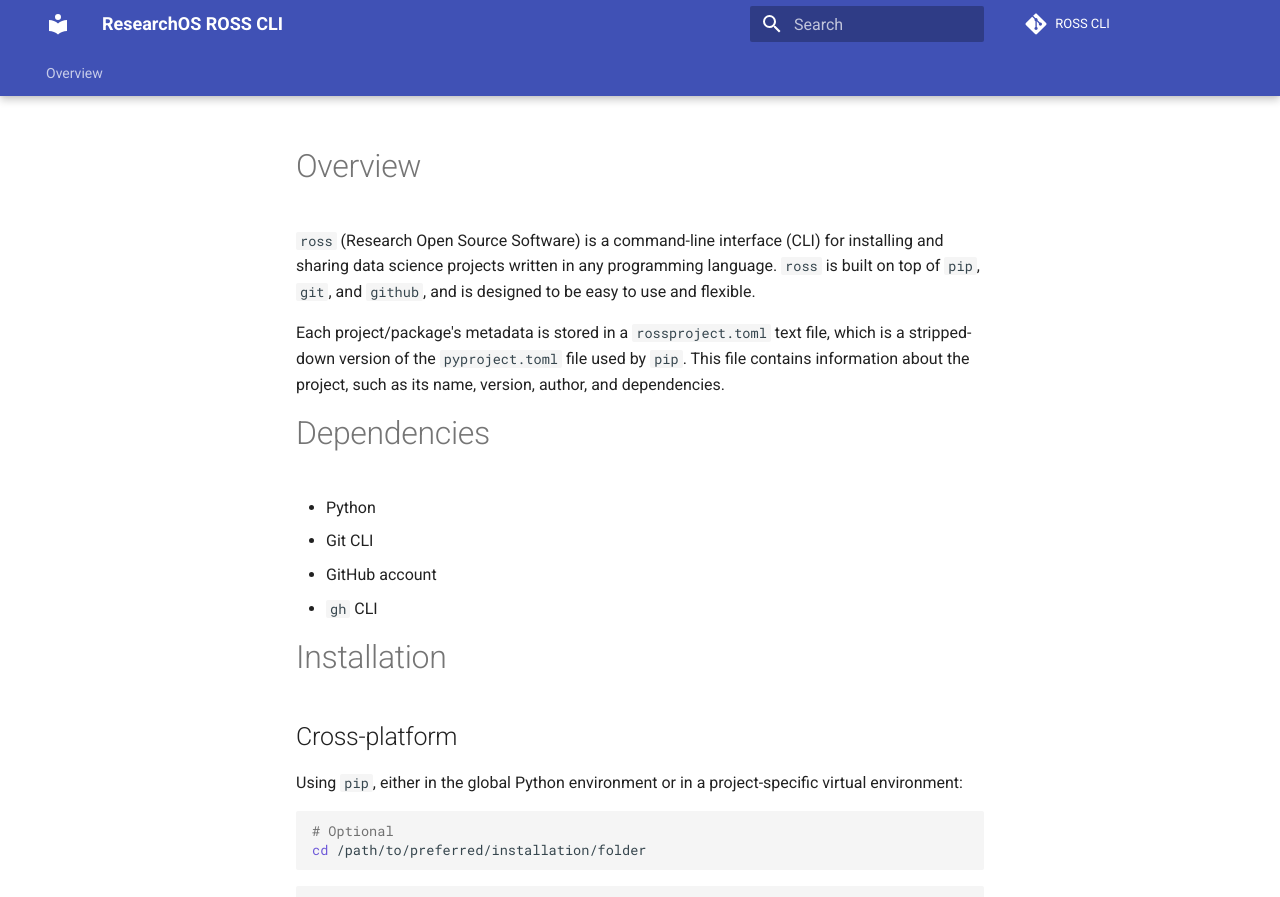
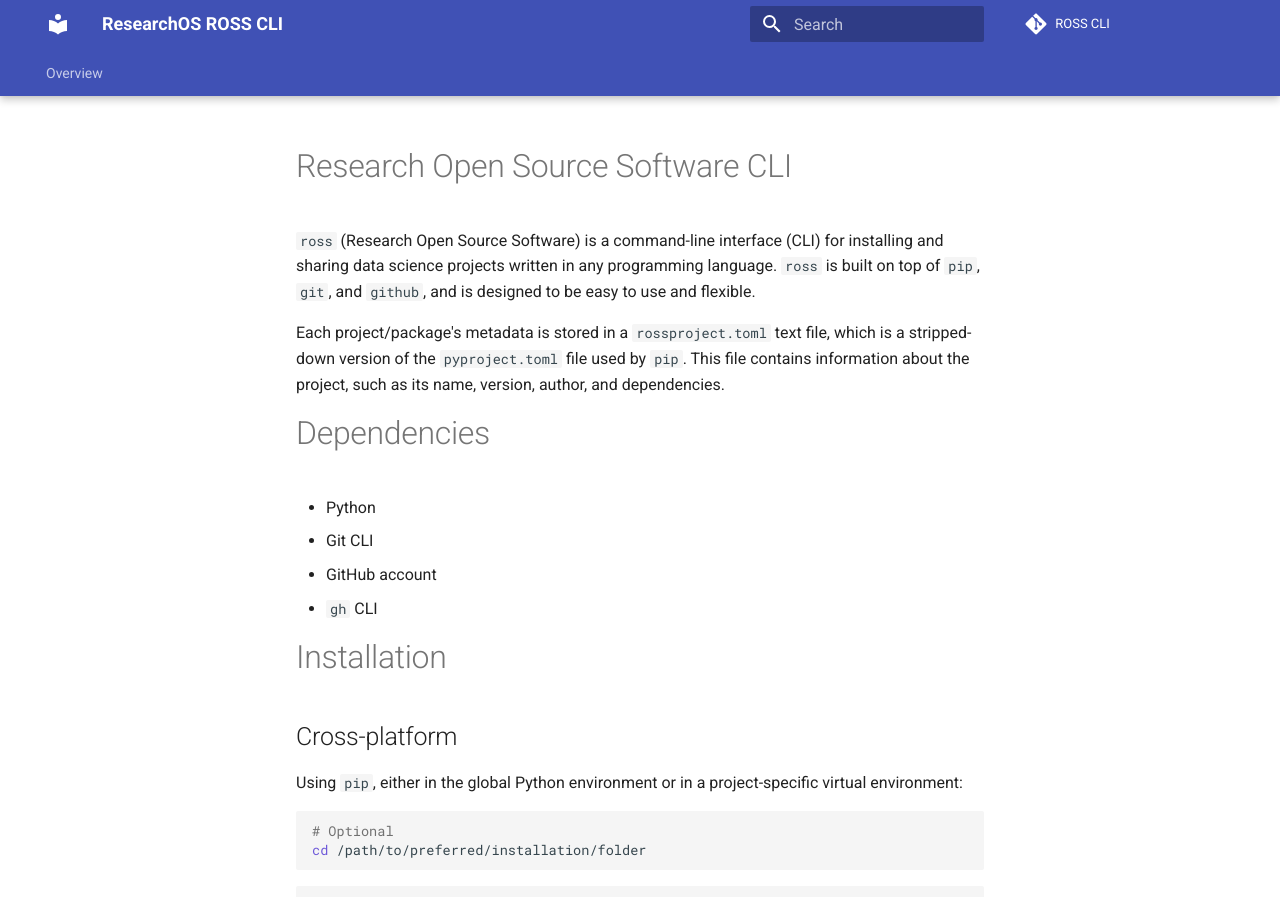
Before and after one commit to ResearchOS/ross_cli, an MkDocs documentation site: the page built from docs/index.md, in a window 1280 px wide and 900 px high. Shown: the top 897 px of the window. Built offline with MkDocs 1.6.1 and Material for MkDocs 9.7.7, drawn with Linux system fonts in a browser that asks for light colours; comment, search, counter and statistics services are not loaded.

Commit message:
Created docs on Read the Docs/mkdocs

```diff
--- a/docs/index.md
+++ b/docs/index.md
@@ -1,4 +1,4 @@
-# Overview
+# Research Open Source Software CLI
 `ross` (Research Open Source Software) is a command-line interface (CLI) for installing and sharing data science projects written in any programming language. `ross` is built on top of `pip`, `git`, and `github`, and is designed to be easy to use and flexible.
 
 Each project/package's metadata is stored in a `rossproject.toml` text file, which is a stripped-down version of the `pyproject.toml` file used by `pip`. This file contains information about the project, such as its name, version, author, and dependencies.
--- a/pyproject.toml
+++ b/pyproject.toml
@@ -27,6 +27,7 @@
 [project.urls]
 Homepage = "https://github.com/ResearchOS/ross_cli"
 Repository = "https://github.com/ResearchOS/ross_cli"
+Documentation = "https://ResearchOS.github.io/ross_cli/"
 
 [project.scripts]
 ross = "ross_cli.cli:app"
```
Also changed, not shown: 1 other file.
